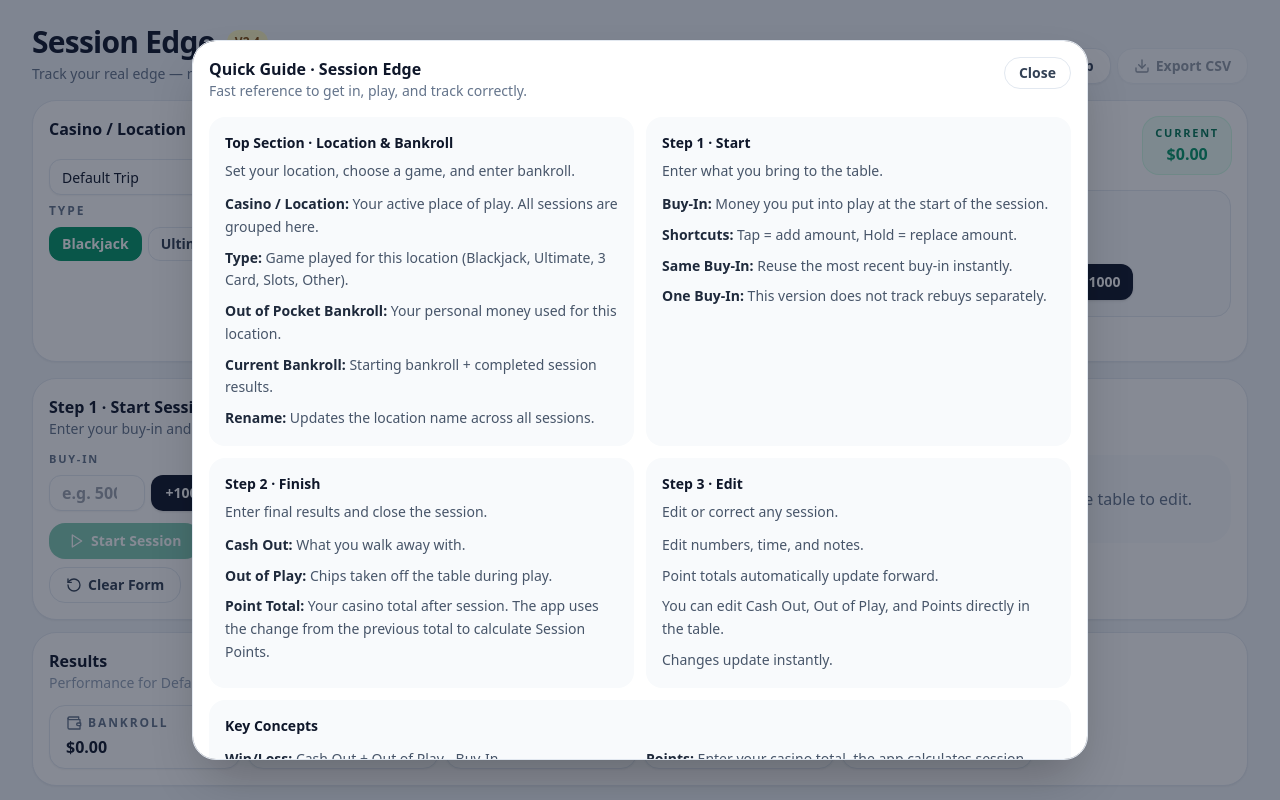
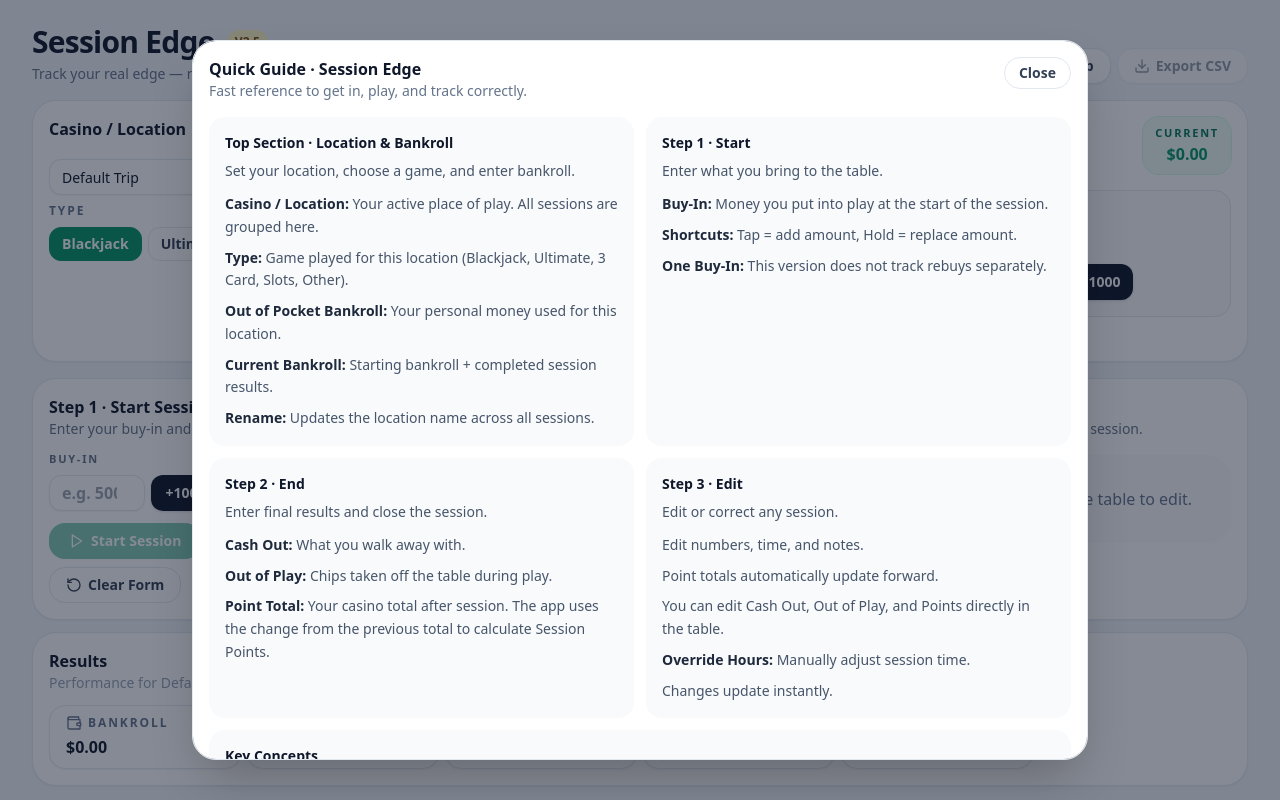
Before and after one commit to johnfbalogh-blip/blackjack-tracker, a React (Vite) app: page / in a window 1280 px wide. Both pictures are taken after a click on the button "? Help". Shown: the top 800 px of the page. Built offline with nearby package versions, Linux system fonts and the light colour scheme.

Commit message:
Update App.tsx

```diff
--- a/src/App.tsx
+++ b/src/App.tsx
@@ -238,9 +238,9 @@ function SmallStat({
   );
 }
 
-// 🔒 HARD SAVED VERSION 2.4 - FINAL LOCKED (WIDTH + HEADER + ALIGNMENT COMPLETE)
-// ✅ V2.4 FINAL — Step 2 polished, Session Result optimized (Buy In vs Cash Out), UI stable
-// ✅ Snapshot confirmed: layout, spacing, result box, and actions fully refined
+// 🔒 HARD SAVED VERSION 2.5 - FINAL LOCKED (STEP 3 + HOURS PRECISION UPDATE)
+// ✅ V2.5 FINAL — Step 3 polished, Override Hours limited to 2 decimals, UI consistent across steps
+// ✅ Snapshot confirmed: Step 2 + Step 3 aligned, inputs controlled, preview stable
 // 🚫 Do not modify core logic without version bump
 export default function App() {
   // 🔹 NEW: Trip tracking
@@ -883,13 +883,12 @@ export default function App() {
                   <div className="mt-3 space-y-2 text-sm text-slate-600 leading-relaxed">
                     <div><span className="font-semibold text-slate-800">Buy-In:</span> Money you put into play at the start of the session.</div>
                     <div><span className="font-semibold text-slate-800">Shortcuts:</span> Tap = add amount, Hold = replace amount.</div>
-                    <div><span className="font-semibold text-slate-800">Same Buy-In:</span> Reuse the most recent buy-in instantly.</div>
                     <div><span className="font-semibold text-slate-800">One Buy-In:</span> This version does not track rebuys separately.</div>
                   </div>
                 </div>
 
                 <div className="rounded-2xl bg-slate-50 p-4">
-                  <div className="text-sm font-semibold text-slate-900">Step 2 · Finish</div>
+                  <div className="text-sm font-semibold text-slate-900">Step 2 · End</div>
                   <div className="mt-2 text-sm text-slate-600">Enter final results and close the session.</div>
                   <div className="mt-3 space-y-2 text-sm text-slate-600 leading-relaxed">
                     <div><span className="font-semibold text-slate-800">Cash Out:</span> What you walk away with.</div>
@@ -905,6 +904,7 @@ export default function App() {
                     <div>Edit numbers, time, and notes.</div>
                     <div>Point totals automatically update forward.</div>
                     <div>You can edit Cash Out, Out of Play, and Points directly in the table.</div>
+                    <div><span className="font-semibold text-slate-800">Override Hours:</span> Manually adjust session time.</div>
                     <div>Changes update instantly.</div>
                   </div>
                 </div>
@@ -924,7 +924,7 @@ export default function App() {
                       <div><span className="font-semibold text-slate-800">Per Location:</span> Bankroll and game type are saved.</div>
                       <div><span className="font-semibold text-slate-800">Clear This Location:</span> Tap the 🎰 location badge in Sessions, then confirm.</div>
                       <div><span className="font-semibold text-slate-800">Restore:</span> After clearing, you can restore the last cleared sessions or permanently discard that backup.</div>
-                      <div><span className="font-semibold text-slate-800">Sessions Table:</span> Header shows location; Type column shows the game. Restore actions appear here after a clear.</div>
+                      <div><span className="font-semibold text-slate-800">Sessions Table:</span> Header shows location; restore actions appear here after a clear.</div>
                     </div>
                   </div>
 
@@ -957,7 +957,7 @@ export default function App() {
             <div className="flex items-center gap-3">
               <h1 className="text-3xl font-bold tracking-tight">Session Edge</h1>
               <span className="rounded-full bg-yellow-100 px-2 py-1 text-xs font-semibold text-yellow-800">
-                V2.4
+                V2.5
               </span>
             </div>
             <p className="mt-1 text-sm text-slate-500 max-w-xl">
@@ -1012,7 +1012,7 @@ export default function App() {
               </div>
 
               {availableTrips.length > 0 && (
-                <div className="flex flex-wrap gap-1.5 sm:gap-1.5">
+                <div className="mt-1 flex flex-wrap gap-1.5 sm:gap-1.5">
                   {availableTrips.map((trip) => (
                     <button
                       key={trip}
@@ -1394,7 +1394,7 @@ export default function App() {
               <div className="mb-4 flex items-start justify-between gap-3">
                 <div>
                   <div className="text-base font-semibold">Step 3 · Edit Session</div>
-                  <div className="text-sm text-slate-500">Adjust or correct a saved session.</div>
+                  <div className="text-sm text-slate-500">Edit saved results and update the session.</div>
                 </div>
                 {editingSessionId && (
                   <button
@@ -1474,8 +1474,8 @@ export default function App() {
                         />
                       </Field>
 
-                      <div className="text-sm font-semibold text-slate-700">
-                        {editForm.pointsEarned === "" ? "—" : `Session Points: ${editForm.pointsEarned}`}
+                      <div className="inline-flex h-8 items-center rounded-2xl bg-slate-100 px-3 text-sm font-semibold text-slate-700">
+                        {editForm.pointsEarned === "" ? "Session Points: —" : `Session Points: ${editForm.pointsEarned}`}
                       </div>
                     </div>
 
@@ -1484,10 +1484,26 @@ export default function App() {
 
                   <div className="relative overflow-hidden rounded-3xl bg-gradient-to-br from-slate-900 via-slate-800 to-slate-900 p-4 text-white shadow-md ring-1 ring-slate-800">
                     <div className="absolute inset-0 opacity-10 bg-[radial-gradient(circle_at_top_left,white,transparent_60%)] pointer-events-none" />
+                    <div className={`absolute inset-y-0 left-0 w-1 ${editActual >= 0 ? "bg-emerald-400/80" : "bg-red-400/80"}`} />
+
                     <div className="relative flex items-center justify-between">
-                      <div className="text-[10px] font-semibold uppercase tracking-[0.16em] text-slate-400">Session Result</div>
+                      <div className="text-lg font-semibold leading-tight text-white">
+                        Session Result
+                      </div>
                       <div className={`text-xl font-bold tracking-wide tabular-nums ${editActual >= 0 ? "text-emerald-400" : "text-red-400"}`}>
-                        {fmtCurrency(editActual)}
+                        {editActual > 0 ? "+" : ""}{fmtCurrency(editActual)}
+                      </div>
+                    </div>
+
+                    <div className="mt-3 grid grid-cols-2 gap-2.5 border-t border-white/10 pt-3 text-xs text-slate-400">
+                      <div className="rounded-2xl bg-white/5 px-2 py-2 text-center ring-1 ring-white/10">
+                        <div className="uppercase tracking-[0.12em]">Buy In</div>
+                        <div className="mt-1 text-sm font-semibold text-white tabular-nums">{fmtCurrency(Number(editForm.initialBuyIn || 0))}</div>
+                      </div>
+
+                      <div className="rounded-2xl bg-white/5 px-2 py-2 text-center ring-1 ring-white/10">
+                        <div className="uppercase tracking-[0.12em]">Cash Out</div>
+                        <div className="mt-1 text-sm font-semibold text-white tabular-nums">{fmtCurrency(Number(editForm.cashOut || 0))}</div>
                       </div>
                     </div>
                   </div>
```
